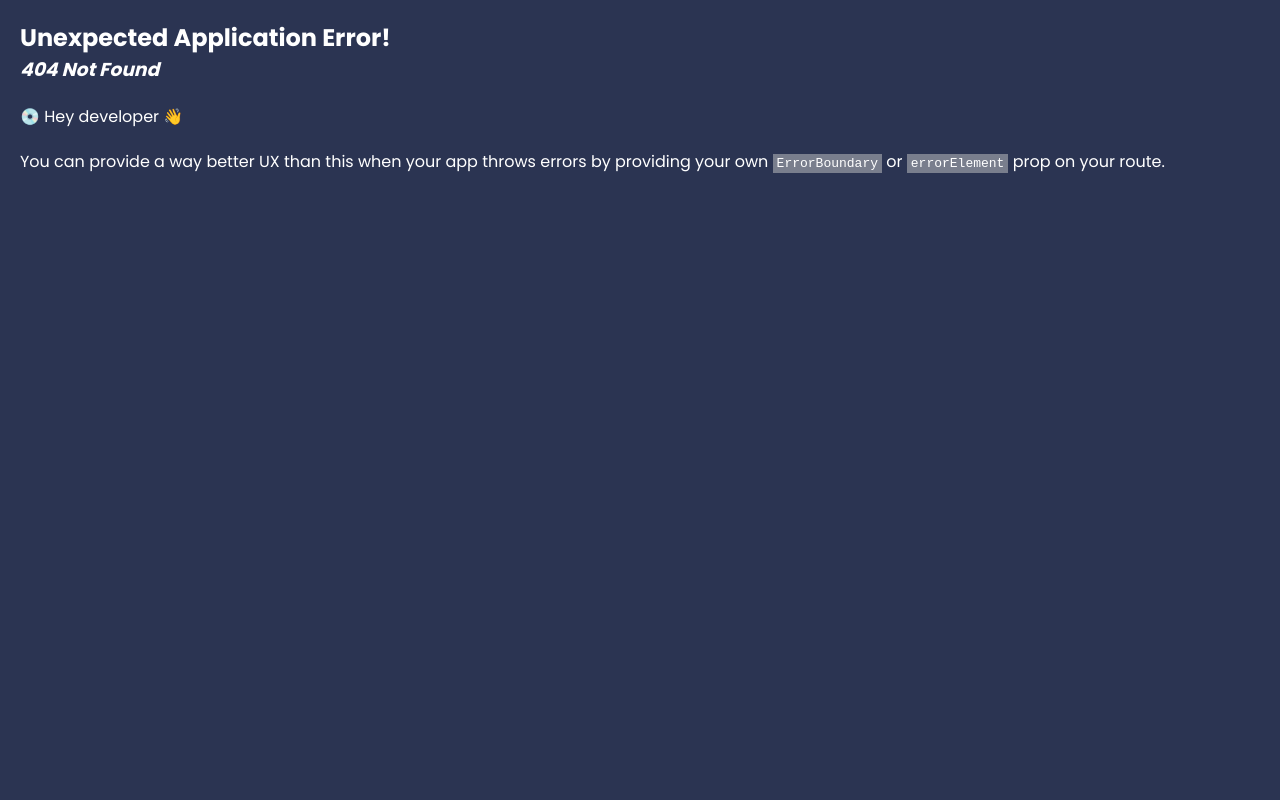
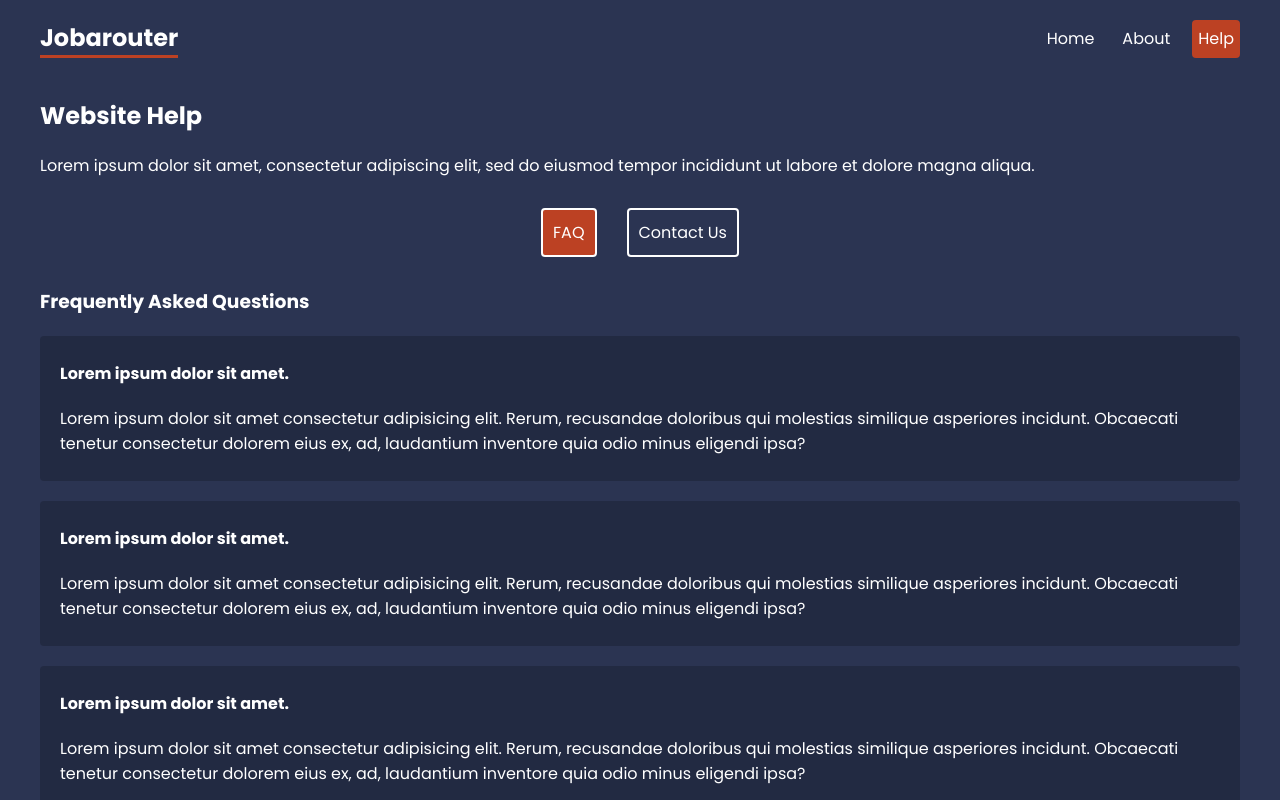
Before and after one commit to ConjecturesandRefutations/React-Router-Project, a React (Create React App) app: page /help/faq in a window 1280 px wide. Before the commit this address had no page. Shown: the top 800 px of the page. Built offline with nearby package versions, Linux system fonts and the light colour scheme.

Commit message:
nested routes and layouts

```diff
--- a/src/App.js
+++ b/src/App.js
@@ -3,16 +3,23 @@
 //Pages
 import Home from './pages/Home';
 import About from './pages/About';
+import Contact from './pages/help/Contact';
+import Faq from './pages/help/Faq';
+
 
 //layouts
 import RootLayout from './layouts/RootLayout'
-
+import HelpLayout from './layouts/HelpLayout';
 
 const  router = createBrowserRouter(
   createRoutesFromElements(
     <Route path="/" element={<RootLayout/>}>
       <Route index element={<Home />}/>
       <Route path="about" element={<About />}/>
+      <Route path="help" element={<HelpLayout />}>
+          <Route path='faq' element={<Faq />}/>
+          <Route path='contact' element={<Contact />}/>
+      </Route>
     </Route>
   )
 )
--- a/src/index.css
+++ b/src/index.css
@@ -54,10 +54,51 @@
 }
 
 /* help layout */
-
+.help-layout nav {
+  display: flex;
+  justify-content: center;
+  gap: 30px;
+  margin: 30px 0;
+}
+.help-layout nav a{
+  padding: 10px;
+  border: 2px solid white;
+  border-radius: 4px;
+  text-decoration: none;
+}
+.help-layout nav a:hover{
+  border-color: var(--primary);
+}
+.help-layout nav a.active {
+  background: var(--primary);
+}
 
 /* faq */
+.faq .question {
+  background: rgba(0,0,0,0.2);
+  padding: 5px 20px;
+  border-radius: 4px;
+  margin: 20px 0;
+}
 
+/* contact form */
+form {
+  margin-top: 30px;
+}
+form input, form label span, form textarea {
+  display: block;
+}
+form input, form textarea {
+  margin-bottom: 30px;
+  padding: 8px;
+  border-radius: 4px;
+  border: 0;
+  width: 300px;
+  color: var(--secondary);
+}
+form label span {
+  margin-bottom: 10px;
+}
 
 /* careers list */
 
--- /dev/null
+++ b/src/layouts/HelpLayout.js
@@ -0,0 +1,20 @@
+import { NavLink, Outlet } from "react-router-dom";
+
+export default function HelpLayout(){
+    return (
+        <div className="help-layout">
+
+            <h2>Website Help</h2>
+            <p>  Lorem ipsum dolor sit amet, consectetur adipiscing elit, sed do eiusmod tempor incididunt ut labore et dolore magna aliqua.   </p>
+
+
+            <nav>
+                    <NavLink to="faq">FAQ</NavLink>
+                    <NavLink to="contact">Contact Us</NavLink>
+            </nav>
+
+            <Outlet/>
+
+        </div>
+    )
+}
--- a/src/layouts/RootLayout.js
+++ b/src/layouts/RootLayout.js
@@ -8,6 +8,7 @@
                     <h1>Jobarouter</h1>
                     <NavLink to="/">Home</NavLink>
                     <NavLink to="/about">About</NavLink>
+                    <NavLink to="/help">Help</NavLink>
                 </nav>
              </header>
 
--- /dev/null
+++ b/src/pages/help/Contact.js
@@ -0,0 +1,18 @@
+export default function Contact() {
+    return (
+      <div className="contact">
+        <h3>Contact Us</h3>
+        <form>
+          <label>
+            <span>Your email:</span>
+            <input type="email" name="email" required />
+          </label>
+          <label>
+            <span>Your message:</span>
+            <textarea name="message" required></textarea>
+          </label>
+          <button>Submit</button>
+        </form>
+      </div>
+    )
+  }
--- /dev/null
+++ b/src/pages/help/Faq.js
@@ -0,0 +1,33 @@
+export default function Faq() {
+    return (
+      <div className="faq">
+        <h3>Frequently Asked Questions</h3>
+
+        <div className="question">
+          <p><strong>Lorem ipsum dolor sit amet.</strong></p>
+          <p>Lorem ipsum dolor sit amet consectetur adipisicing elit. Rerum, recusandae doloribus qui molestias similique asperiores incidunt. Obcaecati tenetur consectetur dolorem eius ex, ad, laudantium inventore quia odio minus eligendi ipsa?</p>
+        </div>
+
+        <div className="question">
+          <p><strong>Lorem ipsum dolor sit amet.</strong></p>
+          <p>Lorem ipsum dolor sit amet consectetur adipisicing elit. Rerum, recusandae doloribus qui molestias similique asperiores incidunt. Obcaecati tenetur consectetur dolorem eius ex, ad, laudantium inventore quia odio minus eligendi ipsa?</p>
+        </div>
+
+        <div className="question">
+          <p><strong>Lorem ipsum dolor sit amet.</strong></p>
+          <p>Lorem ipsum dolor sit amet consectetur adipisicing elit. Rerum, recusandae doloribus qui molestias similique asperiores incidunt. Obcaecati tenetur consectetur dolorem eius ex, ad, laudantium inventore quia odio minus eligendi ipsa?</p>
+        </div>
+
+        <div className="question">
+          <p><strong>Lorem ipsum dolor sit amet.</strong></p>
+          <p>Lorem ipsum dolor sit amet consectetur adipisicing elit. Rerum, recusandae doloribus qui molestias similique asperiores incidunt. Obcaecati tenetur consectetur dolorem eius ex, ad, laudantium inventore quia odio minus eligendi ipsa?</p>
+        </div>
+
+        <div className="question">
+          <p><strong>Lorem ipsum dolor sit amet.</strong></p>
+          <p>Lorem ipsum dolor sit amet consectetur adipisicing elit. Rerum, recusandae doloribus qui molestias similique asperiores incidunt. Obcaecati tenetur consectetur dolorem eius ex, ad, laudantium inventore quia odio minus eligendi ipsa?</p>
+        </div>
+
+      </div>
+    )
+  }
```
